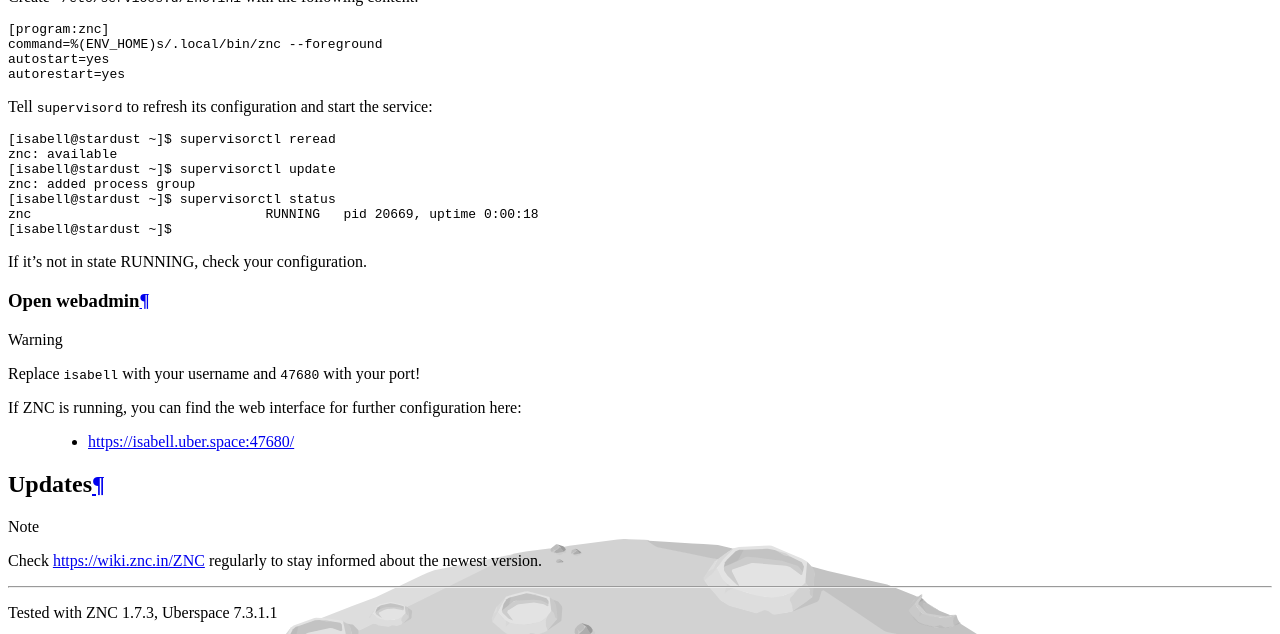
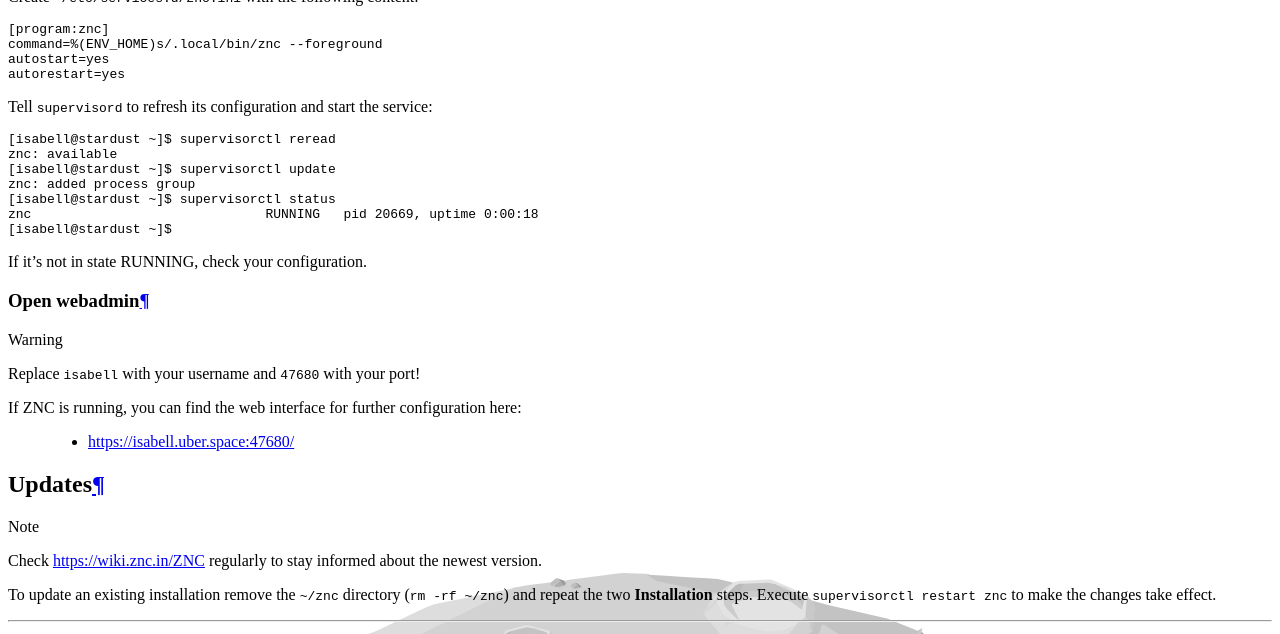
Before and after one commit to Uberspace/lab, a Sphinx documentation site: the page built from source/guide_znc.rst, in a window 1280 px wide and 900 px high, scrolled down 4274 px, cut to the strip 0-634 px from the top of the window. Built offline with Sphinx 7.4.7 and the Read the Docs theme 2.0.0, drawn with Linux system fonts in a browser that asks for light colours.

Commit message:
add update guide

```diff
--- a/source/guide_znc.rst
+++ b/source/guide_znc.rst
@@ -175,6 +175,8 @@ Updates
 
 .. note:: Check https://wiki.znc.in/ZNC regularly to stay informed about the newest version.
 
+To update an existing installation remove the ``~/znc`` directory (``rm -rf ~/znc``) and repeat the two **Installation** steps. Execute ``supervisorctl restart znc`` to make the changes take effect.
+
 .. _ZNC: https://znc.in/
 
 ----
```
